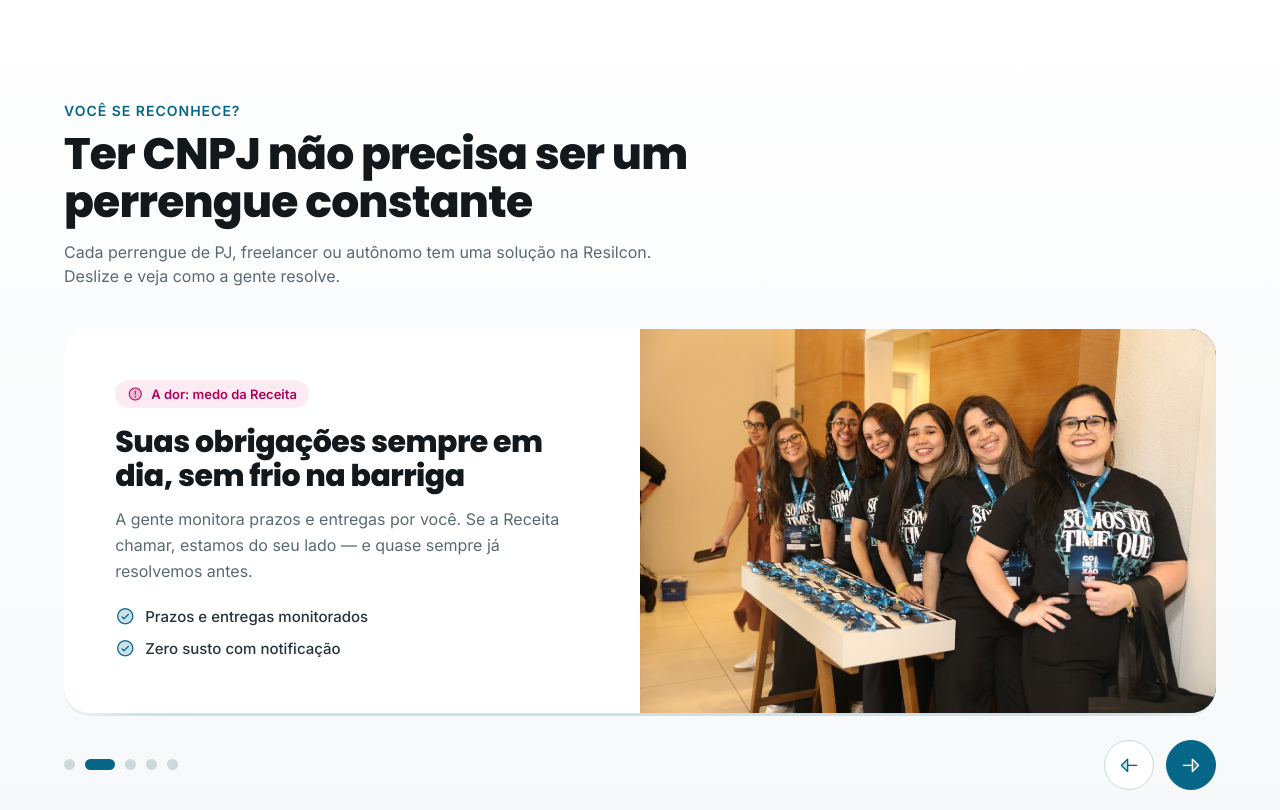
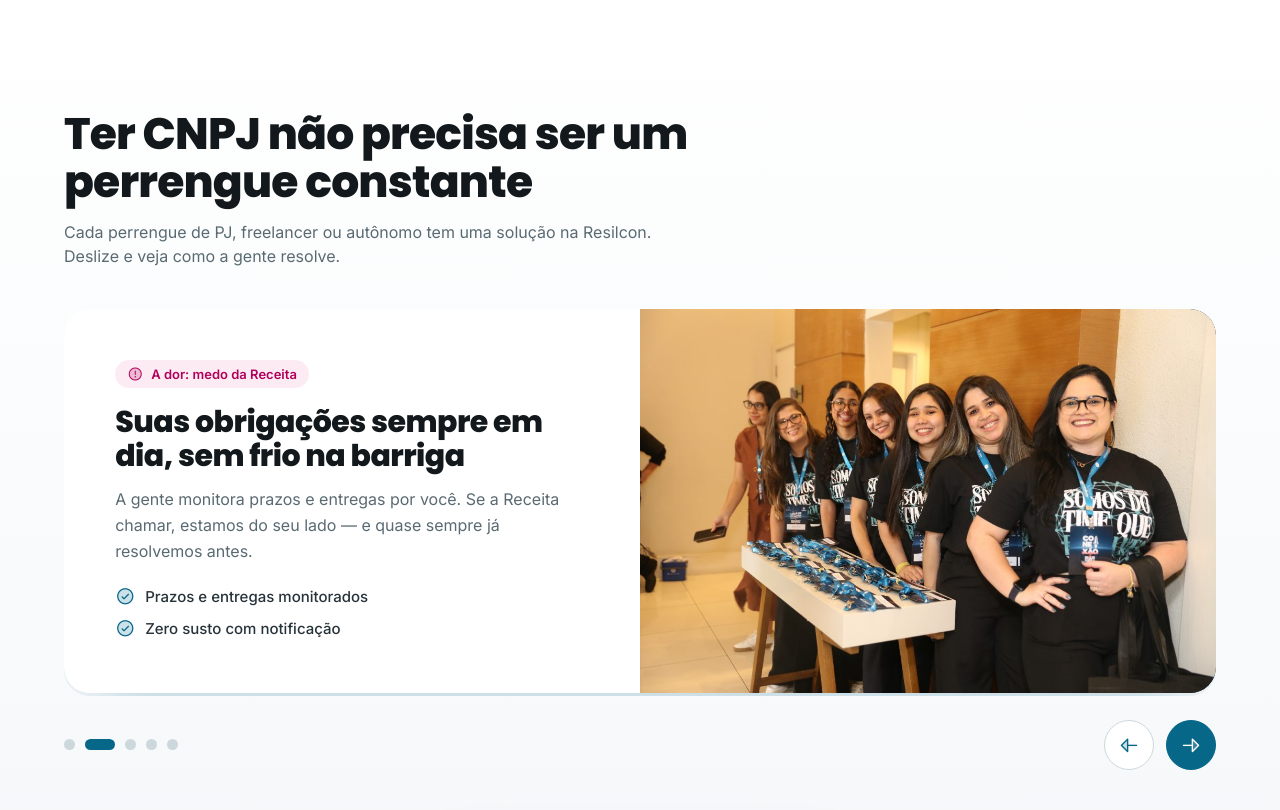
Before and after one commit to Marcushard/resilcon-pj-landing, a plain HTML site: page index.html in a window 1280 px wide. Shown: the part 958-1768 px from the top of the page. Drawn offline with nearby package versions, Linux system fonts and the light colour scheme.

Commit message:
Remove rotulo Voce se reconhece

```diff
--- a/index.html
+++ b/index.html
@@ -103,7 +103,7 @@
   <section style="background:linear-gradient(180deg,#ffffff,#f4f7f9);padding:clamp(64px,8vw,110px) clamp(20px,5vw,64px);">
     <div style="max-width:1200px;margin:0 auto;">
       <div data-reveal="" style="opacity:0;transform:translateY(28px);transition:opacity .7s ease,transform .7s ease;max-width:640px;margin-bottom:40px;">
-        <span style="color:#066789;font-weight:700;font-size:14px;letter-spacing:1px;text-transform:uppercase;">Você se reconhece?</span>
+
         <h2 style="font-family:'Poppins',sans-serif;font-weight:800;font-size:clamp(28px,4vw,44px);line-height:1.08;letter-spacing:-.8px;margin:10px 0 0;">Ter CNPJ não precisa ser um perrengue constante</h2>
         <p style="color:#5a6a72;font-size:16px;line-height:1.55;margin:14px 0 0;">Cada perrengue de PJ, freelancer ou autônomo tem uma solução na Resilcon. Deslize e veja como a gente resolve.</p>
       </div>
```
